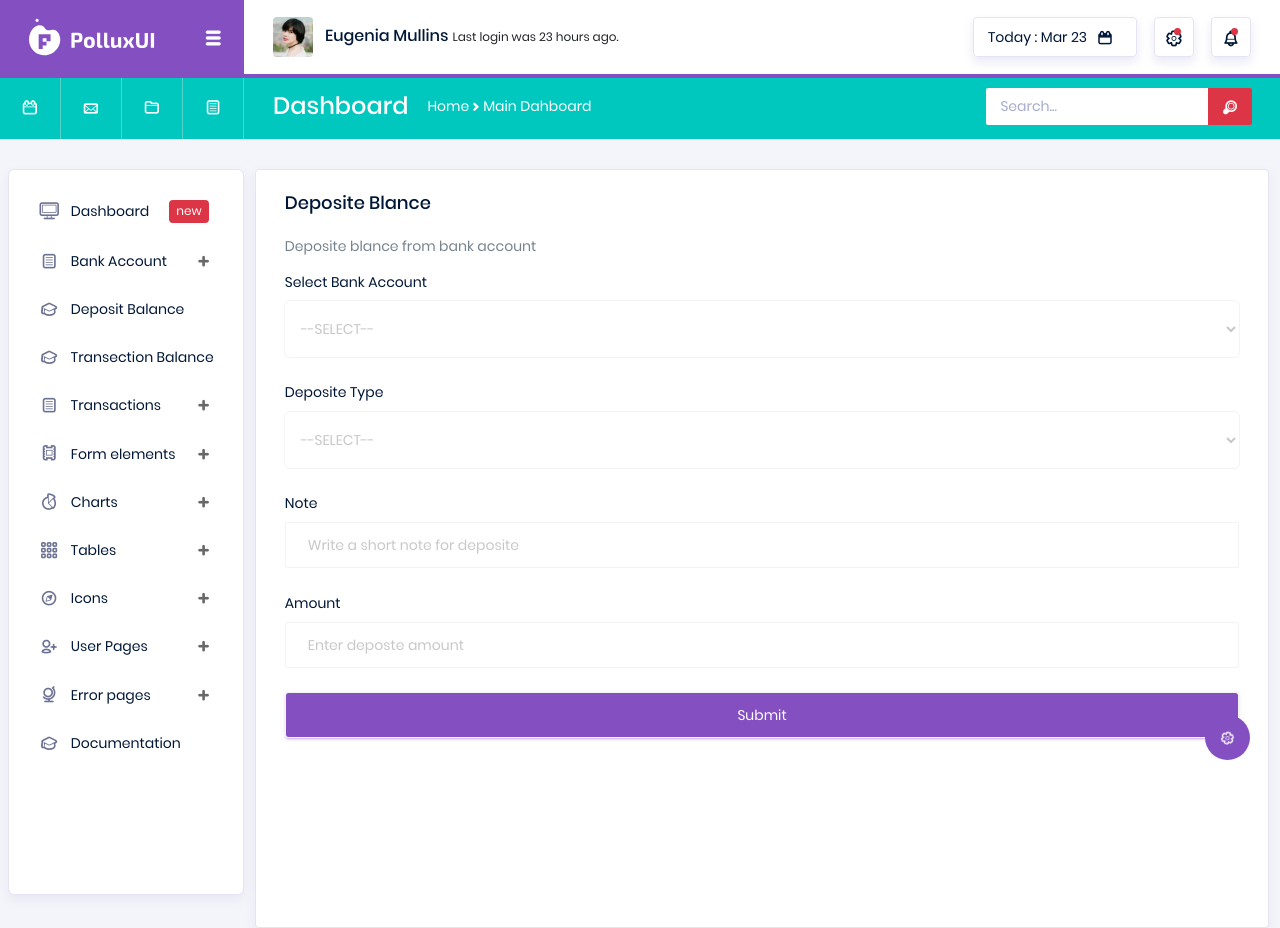
After one commit to 0rakib0/Daily-Track, a Django app: page /transection-amount/ in a window 1280 px wide. The commit adds this page. Run offline with Django 5.2, Linux system fonts and the light colour scheme; some libraries are stand-ins or nearby versions.

Commit message:
transection frontend create

```diff
--- a/templates/shared/sidebar.html
+++ b/templates/shared/sidebar.html
@@ -40,6 +40,13 @@
         <a class="nav-link" href="{% url 'transaction:deposit_blance' %}">
           <i class="typcn typcn-mortar-board menu-icon"></i>
           <span class="menu-title">Deposit Balance</span>
+        </a>
+      </li>
+
+      <li class="nav-item">
+        <a class="nav-link" href="{% url 'transaction:transection_blance' %}">
+          <i class="typcn typcn-mortar-board menu-icon"></i>
+          <span class="menu-title">Transection Balance</span>
         </a>
       </li>
 
--- /dev/null
+++ b/templates/transaction/transection.html
@@ -0,0 +1,47 @@
+{% extends 'base.html' %}
+{% load static %}
+
+{% block body %}
+
+<div class="col-12 grid-margin stretch-card">
+    <div class="card">
+      <div class="card-body">
+        {% include "shared/messages.html" %}
+        <h4 class="card-title">Deposite Blance</h4>
+        <p class="card-description">
+          Deposite blance from bank account
+        </p>
+        <form class="forms-sample" method="POST">
+            {% csrf_token %}
+          <div class="form-group">
+            <label for="exampleInputName1">Select Bank Account</label>
+            <select name="bank" class="form-control form-control-lg" id="exampleFormControlSelect1">
+                <option hidden selected>--SELECT--</option>
+                {% for bank in banks %}
+                <option value="{{bank.id}}">{{bank.bank_name}}</option>
+                {% endfor %}
+              </select>
+          </div>
+          <div class="form-group">
+            <label for="exampleFormControlSelect1">Deposite Type</label>
+            <select name="depo_type" class="form-control form-control-lg" id="exampleFormControlSelect1">
+                <option hidden selected>--SELECT--</option>
+              <option value="cash">Cash</option>
+              <option value="chack">Chack</option>
+            </select>
+          </div>
+          <div class="form-group">
+            <label for="exampleInputName1">Note</label>
+            <input type="text" name="note" class="form-control" id="exampleInputName1" placeholder="Write a short note for deposite">
+          </div>
+          <div class="form-group">
+            <label for="exampleInputName1">Amount</label>
+            <input type="number" name="amount" class="form-control" id="exampleInputName1" placeholder="Enter deposte amount">
+          </div>
+          <button type="submit" class="btn btn-primary mr-2 form-control">Submit</button>
+        </form>
+      </div>
+    </div>
+  </div>
+
+{% endblock %}
--- a/transactions/urls.py
+++ b/transactions/urls.py
@@ -9,4 +9,5 @@ urlpatterns = [
     path("update/<int:id>/", views.UpdateBank, name="update_bank"),
     path('delete-bank/<int:id>/', views.DeleteBank, name='delete_bank'),
     path('deposit-blance/', views.deposit_blance, name='deposit_blance'),
+    path('transection-amount/', views.transection_blance, name='transection_blance')
 ]
--- a/transactions/views.py
+++ b/transactions/views.py
@@ -91,7 +91,12 @@ def deposit_blance(request):
             accounts.save()
             messages.success(request, 'Deposite amount successfully aded!')
             return redirect('transaction:deposit_blance')
-        except:
-            pass
+        except IntegrityError:
+            messages.warning(request, 'Error: Unable to added amount, please try again!')
 
     return render(request, 'transaction/deposit_blance.html', context={'banks':banks})
+
+
+
+def transection_blance(request):
+    return render(request, 'transaction/transection.html', context={})
```
